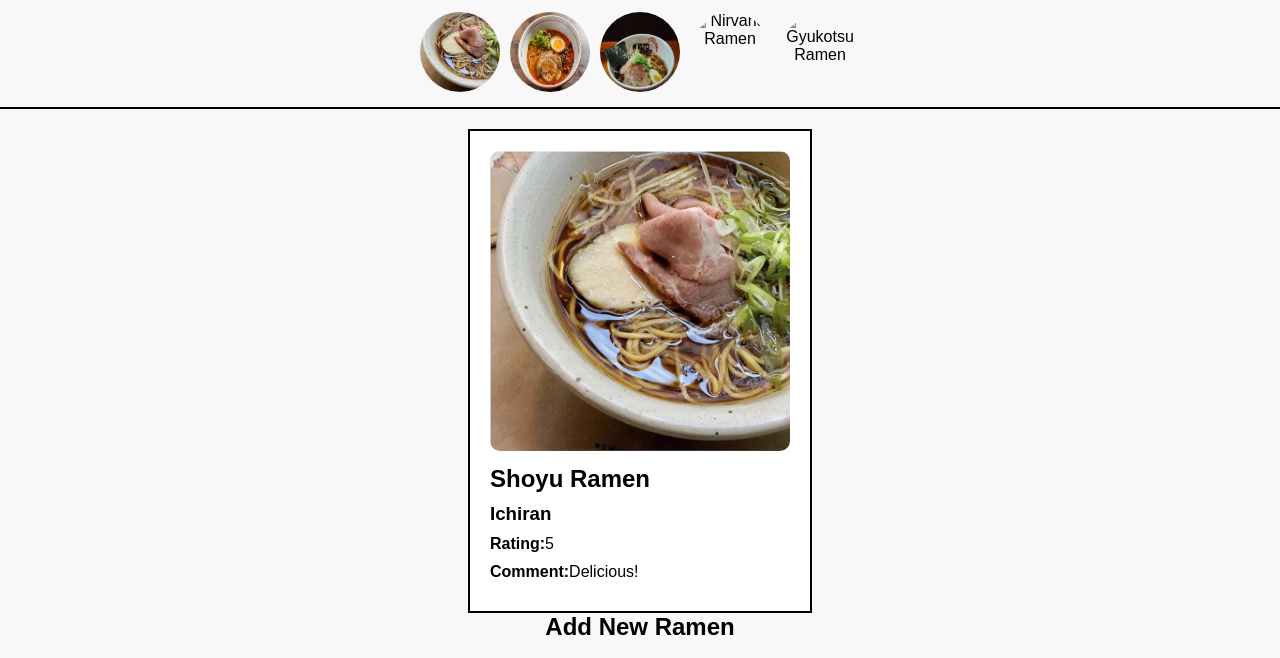
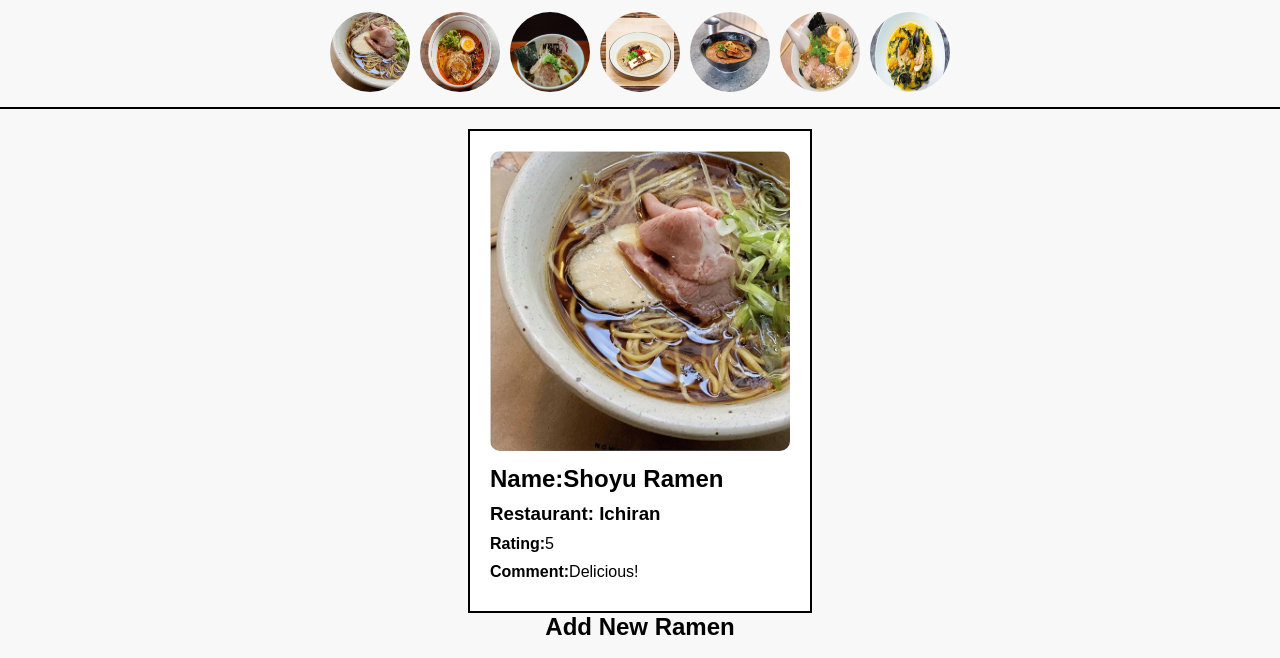
Before and after one commit to Dunstankiiru/ramen-rating-app, a plain HTML site: page index.html in a window 1280 px wide. Shown: the part 131-789 px from the top of the page. Drawn offline with Linux system fonts and the light colour scheme.

```diff
--- a/index.html
+++ b/index.html
@@ -17,8 +17,8 @@
 
         <div id="ramen-detail">
             <img id="ramen-image" src="" alt="Ramen">
-            <h2 id="ramen-name"></h2>
-            <h3 id="ramen-restaurant"></h3>
+            <h2><strong>Name:</strong><span id="ramen-name"></span></h2>
+            <h3><strong>Restaurant:</strong> <span id="ramen-restaurant"></span></h3>
             <p><strong>Rating:</strong><span id="ramen-rating"></span></p>
             <p><strong>Comment:</strong><span id="ramen-comment"></span></p>
         </div>
@@ -47,7 +47,8 @@
 
     <script src="index.js"></script>
 
-    <p>Copyright &copy; 2025 Alex Dunstan Kiiru Mureithi. All rights reserved.</p>
+    <p><strong>Alex Dunstan Kiiru Mureithi &copy; 2025
+    <br> All rights reserved.</strong></p>
 
 </body>
 </html>
--- a/index.js
+++ b/index.js
@@ -3,11 +3,14 @@ document.addEventListener("DOMContentLoaded", main);
 
 // Predefined ramen data with GitHub image URLs
 const ramens = [
-    { id: 1, name: "Shoyu Ramen", restaurant: "Ichiran", image: "./resources/images/shoyu.jpg", rating: 5, comment: "Delicious!" },
+    { id: 1, name: "Shoyu Ramen", restaurant: "Ichiran", image: "/resources/images/shoyu.jpg", rating: 5, comment: "Delicious!" },
     { id: 2, name: "Kojiro Ramen", restaurant: "Menya", image: "./resources/images/kojiro.jpg", rating: 4, comment: "Very flavorful!" },
-    { id: 3, name: "Naruto Ramen", restaurant: "Naruto", image: "./resources/images/naruto.jpg" },
-    { id: 4, name: "Nirvana Ramen", restaurant: "Nirvanaa", image: "nirvana.jpg" },
-    { id: 5, name: "Gyukotsu Ramen", restaurant: "Gyukotsu-ya", image: "gyukotsu.jpg" }
+    { id: 3, name: "Naruto Ramen", restaurant: "Naruto", image: "./resources/images/naruto.jpg", rating: 7, Comment:"Well Cooked!" },
+    { id: 4, name: "Nirvana Ramen", restaurant: "Nirvanaa", image: "./resources/images/nirvana.jpg" },
+    { id: 5, name: "Gyukotsu Ramen", restaurant: "Gyukotsu-ya", image: "./resources/images/gyukotsu.jpg" },
+    { id: 6, name: "Noodles Ramen", restaurant: "Chu San", image: "./resources/images/noodles.jpg" },
+     { id: 7, name: "Urchins Ramen", restaurant: "Father Secret", image: "./resources/images/urchins.jpg" }
+
 ];
 
 //Function that assists to display Ramen Images
```
Also changed, not shown: resources/images/noodles.jpg (added), resources/images/urchins.jpg (added).
